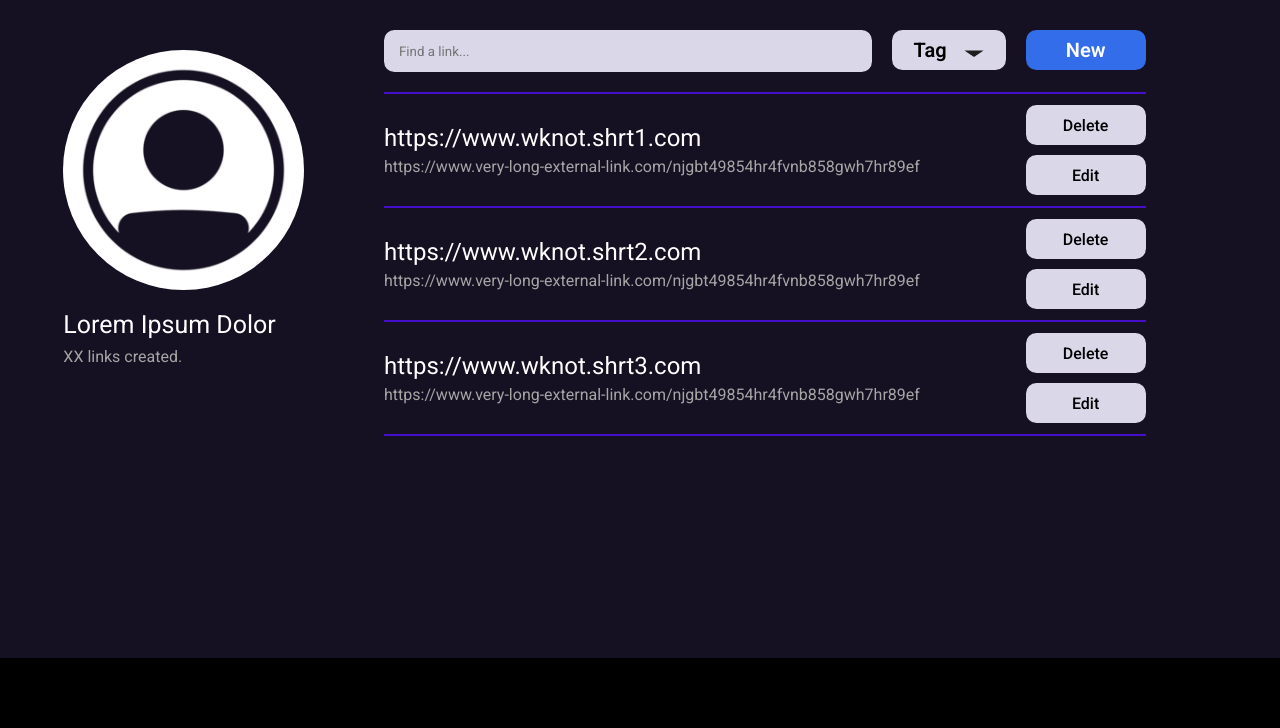
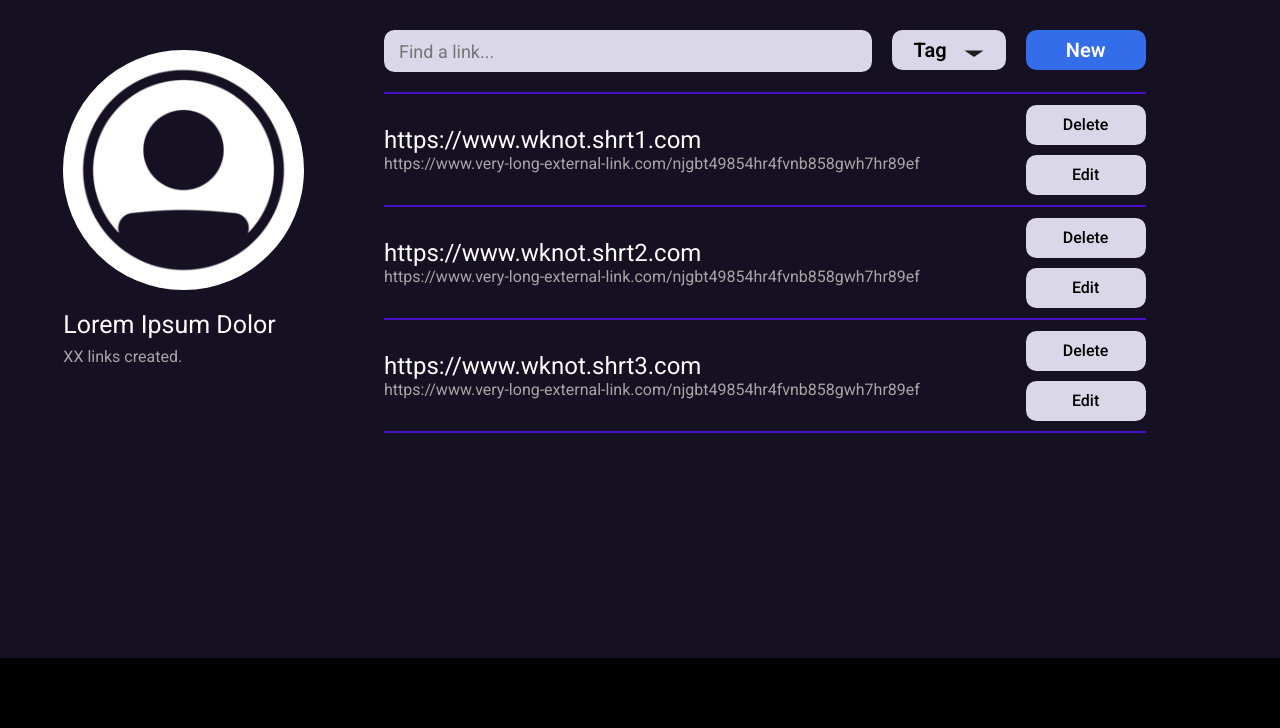
Before and after one commit to Marcos-Emanoel-dos-Santos/web-programming-project, a PHP site: page /dashboard.html in a window 1280 px wide. Shown: the part 72-800 px from the top of the page. Run offline with PHP 8.4, Linux system fonts and the light colour scheme; some web fonts are replaced.

Commit message:
Animação e estrutura js. Adicionando uma animação a cada link da página. Movendo o código js de button-EventListener.js para main.js. Refazendo a estrutura do html de cada link.

```diff
--- a/css/pages/dashboard.css
+++ b/css/pages/dashboard.css
@@ -70,7 +70,7 @@ main{
     flex: 1;
     padding-left: 15px;
     background-color: var(--link_bg);
-
+    font-size: 18px;
 }
 
 .wrapper{
@@ -127,7 +127,7 @@ main{
     box-shadow: 0 4px 10px rgba(0,0,0,0.3);
 }
 
-.tag_details[open] > .content {
+.tag_details[open] .content {
   animation: slideDown 0.9s ease;
 }
 @keyframes slideDown{
@@ -182,12 +182,40 @@ input[type="radio"] {
     padding: 30px 0;
 }
 
-.element_URL_subdiv .short_link_URL{
+.element_URL_subdiv p{
+    margin: 0;
+}
+
+
+.element_URL_fitcontent_subdiv{
+    display: flex;
+    flex-direction: column;
+    width: fit-content;
+    background-color: var(--general_bg);
+}
+
+.element_URL_fitcontent_subdiv:hover{
+    cursor: pointer;
+}
+
+.element_URL_fitcontent_subdiv span{
+    width: 0;
+    height: 2px;
+    align-self: center;
+    background-color: var(--highlight_text_color);
+    transition: width 0.6s ease-in-out;
+}
+
+.element_URL_fitcontent_subdiv:hover span{
+    width: 90%;
+}
+
+.short_link_URL{
     color: var(--general_text_color);
     font-size: 24px;
 }
 
-.element_URL_subdiv .long_link_URL{
+.long_link_URL{
     color: var(--secondary_text_color);
     font-size: 16px;
 }
@@ -236,15 +264,15 @@ input[type="radio"] {
     scale: 1.05;
 }
 
-.button_CRUD:hover > span{
+.button_CRUD:hover span{
     width: 200px;
     height: 200px;
 }
 
-.button_delete_element:hover > span{
+.button_delete_element:hover span{
     background-color: #ec091c;
 }
 
-.button_edit_element:hover > span{
+.button_edit_element:hover span{
     background-color: #19ee60;
 }
--- a/dashboard.html
+++ b/dashboard.html
@@ -73,12 +73,17 @@
 
                     <a href="index.html" class="create_new_link">New</a>
                 </div>
+            </div>
 
-            </div>
+
             <div class="link_summary_div link_related_subdiv">
                 <div class="element_URL_subdiv">
-                    <span class="short_link_URL">https://www.wknot.shrt1.com</span>
-                    <span class="long_link_URL">https://www.very-long-external-link.com/njgbt49854hr4fvnb858gwh7hr89ef</span>
+                    <div class="element_URL_fitcontent_subdiv">
+                        <span></span>
+                        <p class="short_link_URL dashboard_link_URL">https://www.wknot.shrt1.com</p>
+                        <p class="long_link_URL dashboard_link_URL">https://www.very-long-external-link.com/njgbt49854hr4fvnb858gwh7hr89ef</p>
+                        <span></span>
+                    </div>
                 </div>
                 <div class="element_CRUD_subdiv">
                     <button class="button_CRUD button_delete_element"><span></span>Delete</button>
@@ -87,24 +92,39 @@
             </div>
             <div class="link_summary_div link_related_subdiv">
                 <div class="element_URL_subdiv">
-                    <span class="short_link_URL">https://www.wknot.shrt2.com</span>
-                    <span class="long_link_URL">https://www.very-long-external-link.com/njgbt49854hr4fvnb858gwh7hr89ef</span>
+                    <div class="element_URL_fitcontent_subdiv">
+                        <span></span>
+                        <p class="short_link_URL dashboard_link_URL">https://www.wknot.shrt2.com</p>
+                        <p class="long_link_URL dashboard_link_URL">https://www.very-long-external-link.com/njgbt49854hr4fvnb858gwh7hr89ef</p>
+                        <span></span>
+                    </div>
                 </div>
+
                 <div class="element_CRUD_subdiv">
                     <button class="button_CRUD button_delete_element"><span></span>Delete</button>
                     <button class="button_CRUD button_edit_element"><span></span>Edit</button>
                 </div>
+
             </div>
+
+
             <div class="link_summary_div link_related_subdiv">
                 <div class="element_URL_subdiv">
-                    <span class="short_link_URL">https://www.wknot.shrt3.com</span>
-                    <span class="long_link_URL">https://www.very-long-external-link.com/njgbt49854hr4fvnb858gwh7hr89ef</span>
+                    <div class="element_URL_fitcontent_subdiv">
+                        <span></span>
+                        <p class="short_link_URL dashboard_link_URL">https://www.wknot.shrt3.com</p>
+                        <p class="long_link_URL dashboard_link_URL">https://www.very-long-external-link.com/njgbt49854hr4fvnb858gwh7hr89ef</p>
+                        <span></span>
+                    </div>
                 </div>
+
                 <div class="element_CRUD_subdiv">
                     <button class="button_CRUD button_delete_element"><span></span>Delete</button>
                     <button class="button_CRUD button_edit_element"><span></span>Edit</button>
                 </div>
+
             </div>
+
         </div>
     </main>
 
@@ -113,7 +133,6 @@
 
     </footer>
 
-    <script src="js/button-eventListener.js"></script>
     <script src="js/main.js"></script>
 </body>
 </html>
--- a/index.html
+++ b/index.html
@@ -57,7 +57,6 @@
 
     </footer>
 
-    <script src="js/button-eventListener.js"></script>
     <script src="js/main.js"></script>
 </body>
 </html>
--- a/js/button-EventListener.js
+++ /dev/null
@@ -1,30 +0,0 @@
-const urlCompleta = window.location.href;
-const partes = urlCompleta.split('/');
-const nomeDoArquivo = partes[partes.length - 1].split('.')[0];
-
-if (nomeDoArquivo == 'home') {
-    const botaoCopiar = document.getElementById('botao_copiar_link');
-
-    botaoCopiar.addEventListener('click', () => {
-    const output_p = document.getElementById('output-link_encurtado-p').textContent;
-    if (!output_p) {
-        return;
-    }
-
-    navigator.clipboard.writeText(output_p);
-});
-}
-
-if (nomeDoArquivo == 'dashboard') {
-    const botoesDelete = document.querySelectorAll('.button_delete_element');
-
-    botoesDelete.forEach(botao => {
-        botao.addEventListener('click', () => {
-            const linkParaDeletar = botao.closest('.link_related_subdiv');
-
-            if (linkParaDeletar) {
-                linkParaDeletar.remove();
-            }
-        });
-    });
-}
--- a/js/main.js
+++ b/js/main.js
@@ -1,3 +1,8 @@
+const urlCompleta = window.location.href;
+const partes = urlCompleta.split('/');
+const nomeDoArquivo = partes[partes.length - 1].split('.')[0];
+
+if (nomeDoArquivo == 'index') {
     function gerarLink(){
         const output_div = document.getElementById('output-link_encurtado');
         const input_link = document.getElementById('input-link_encurtado').value;
@@ -14,5 +19,40 @@ function gerarLink(){
 
         setTimeout(() => {output_p.textContent = output_str}, 550);
         setTimeout(() => {output_img.style = 'display: inline-block;'}, 550);
+    }
 
+
+    const botaoCopiar = document.getElementById('botao_copiar_link');
+
+    botaoCopiar.addEventListener('click', () => {
+    const output_p = document.getElementById('output-link_encurtado-p').textContent;
+    if (!output_p) {
+        return;
     }
+
+    navigator.clipboard.writeText(output_p);
+});
+}
+
+if (nomeDoArquivo == 'dashboard') {
+    const botoesDelete = document.querySelectorAll('.button_delete_element');
+
+    botoesDelete.forEach(botao => {
+        botao.addEventListener('click', () => {
+            const linkParaDeletar = botao.closest('.link_related_subdiv');
+
+            if (linkParaDeletar) {
+                linkParaDeletar.remove();
+            }
+        });
+    });
+
+
+    const elementosURLSubdiv = document.querySelectorAll('.element_URL_fitcontent_subdiv');
+
+    elementosURLSubdiv.forEach(elemento => {
+        elemento.addEventListener('click', () => {
+
+        });
+    });
+}
```
Lines whose indentation alone changed are shown as unchanged.
